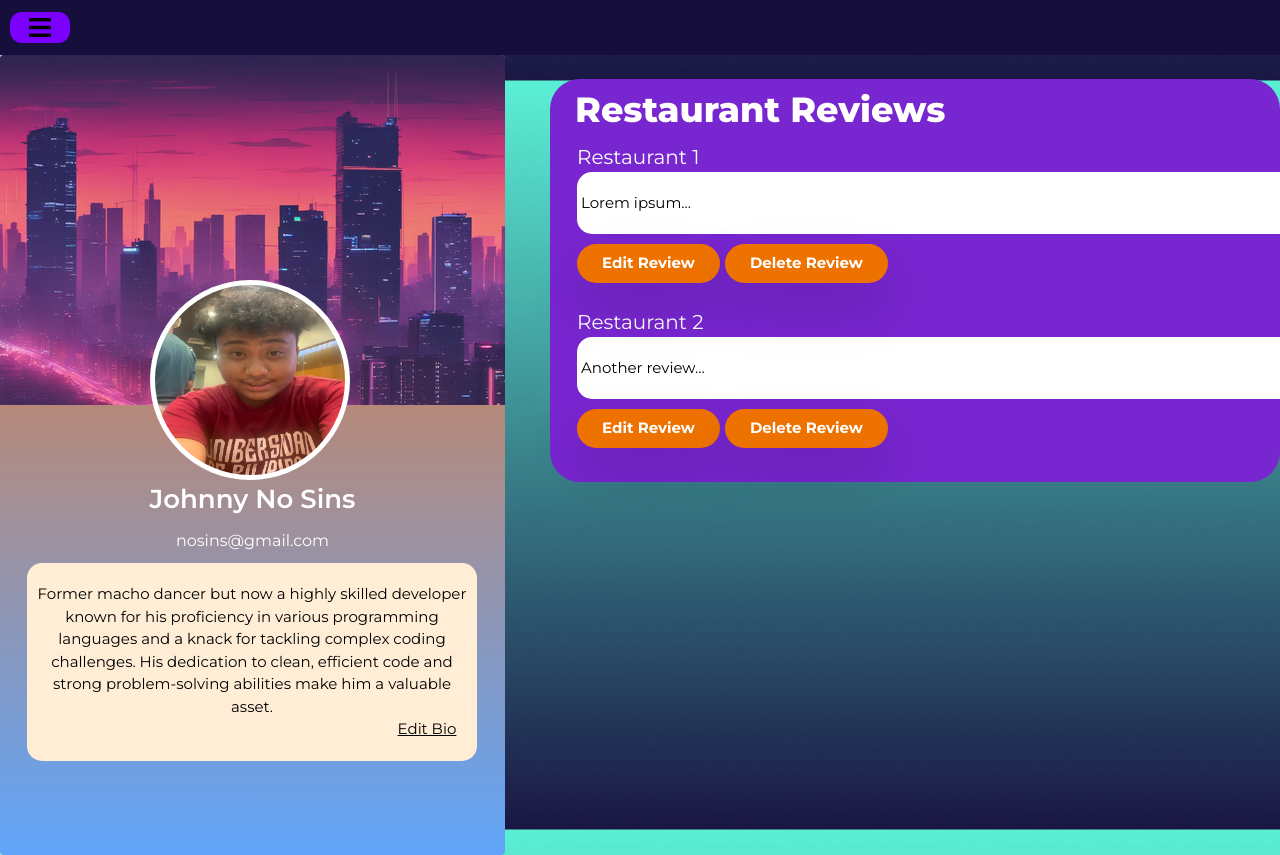
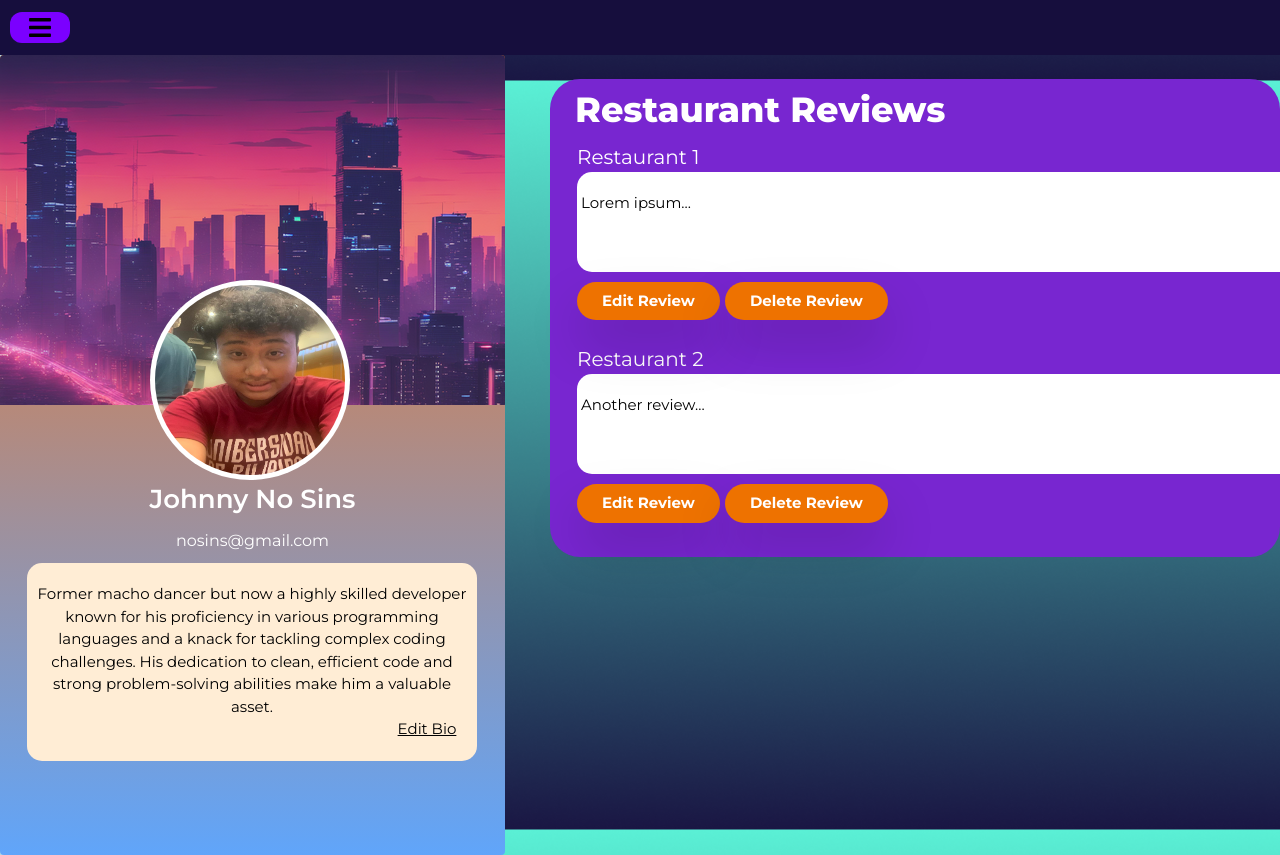
Before and after one commit to KristianLyle/Magsasakay, a React (Create React App) app in the folder magsasakay/: page /profile in a window 1280 px wide. Shown: the top 855 px of the page. Built offline with nearby package versions, Linux system fonts and the light colour scheme.

Commit message:
may gin dugang lang

```diff
--- a/magsasakay/src/profRevCard.js
+++ b/magsasakay/src/profRevCard.js
@@ -49,7 +49,7 @@ const ProfileReviews = () => {
                     Cancel</button>
               </div>
             ) : (
-              <div className="bg-white text-black px-1 py-5 text-[15px] w-[850px] max-w-[900px] max-h-[100px] rounded-[15px] overflow-auto">
+              <div className="bg-white text-black px-1 py-5 text-[15px] w-[850px] max-w-[900px] max-h-[100px] min-h-[100px] rounded-[15px] overflow-auto">
                 {review.reviewText}
               </div>
             )}
```
